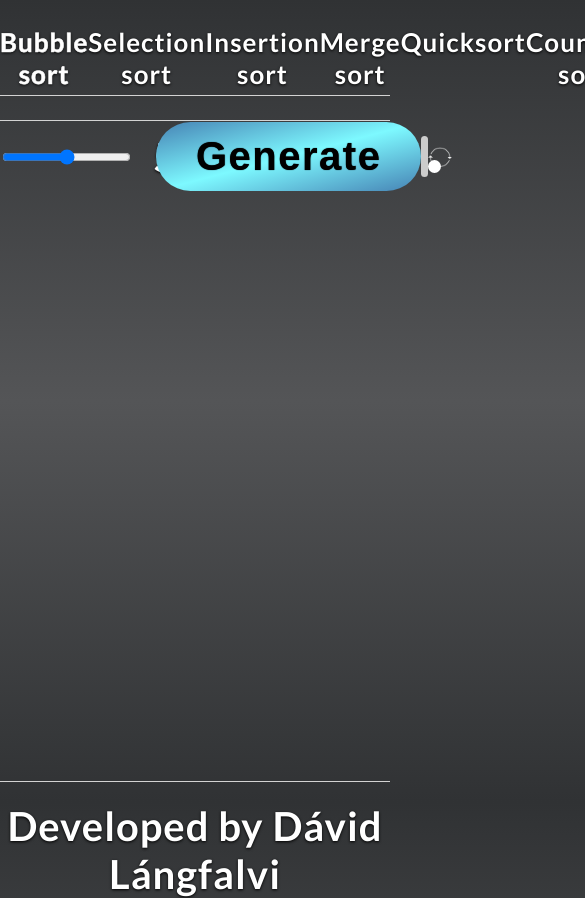
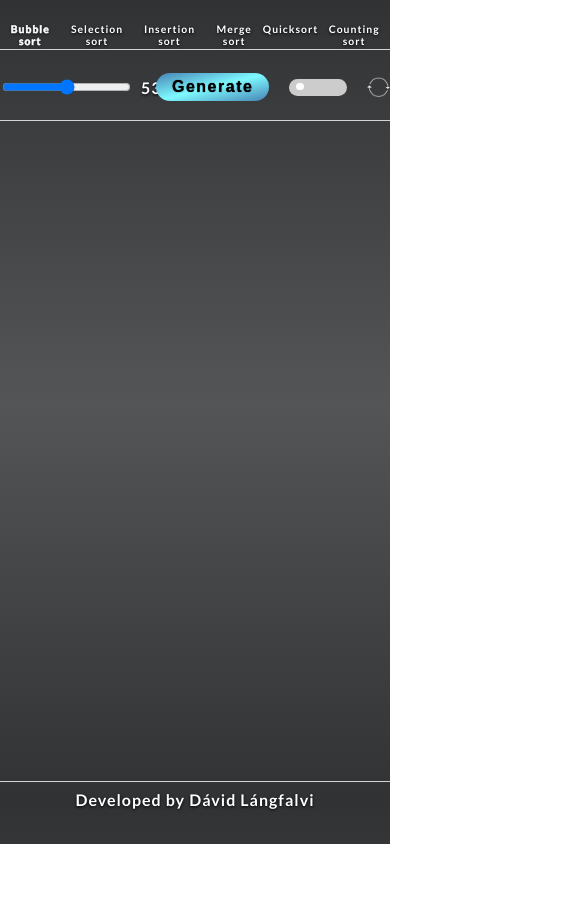
Before and after one commit to langfalvidavid/Sorting-algorithms-hobby-project, a plain HTML site: page index.html in a window 390 px wide. Shown: the top 898 px of the page, 585 px wide, since content can reach past the window. After the commit the page ends 844 px from the top, so only its background shows below. Drawn offline with Linux system fonts and the light colour scheme.

Commit message:
layout settings

```diff
--- a/css_elements/toggle_switch.css
+++ b/css_elements/toggle_switch.css
@@ -29,10 +29,12 @@
   .toggle-switch:before {
     position: absolute;
     content: "";
-    height: 13px;
-    width: 13px;
+    height: 2vw;
+    width: 2vw;
+    max-width: 20px;
+    max-height:20px;
     left: 7px;
-    bottom: 4px;
+    bottom: .6vh;
     background-color: white;
     -webkit-transition: .4s;
     transition: .4s;
@@ -47,12 +49,11 @@
   }
 
   input:checked + .toggle-switch:before {
-    -webkit-transform: translateX(20px);
-    -ms-transform: translateX(20px);
-    transform: translateX(45px);
+     -webkit-transform: translateX(20px);
+     -ms-transform: translateX(20px);
+    transform: translateX(11vw);
   }
 
-  /* Make it */
   .toggle-switch.round {
     border-radius: 34px;
   }
--- a/index.css
+++ b/index.css
@@ -25,27 +25,26 @@ body{
     height: 95vh;
 }
 
-@media (max-width: 575.98px) {
+
+@media (min-width: 800px) {
     html{
-        font-size: 16px;
+        font-size: 20px;
     }
+
+    /* input:checked + .toggle-switch:before{
+        transform: translateX(12vw);
+    } */
+
+
  }
 
-@media (max-width: 767.98px) {
+@media (min-width: 1000px) {
     html{
-        font-size: 24px;
+        font-size: 22px;
     }
- }
 
-@media (max-width: 991.98px) {
-    html{
-        font-size: 32px;
-    }
- }
-
-@media (max-width: 1199.98px) {
-    html{
-        font-size: 40px;
+    input:checked + .toggle-switch:before{
+        transform: translateX(12vw);
     }
  }
 
@@ -70,4 +69,7 @@ body{
         width:10%;
     }
 
+     input:checked + .toggle-switch:before{
+        transform: translateX(600%);
+    }
 }
```
